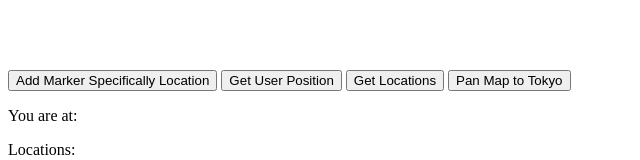
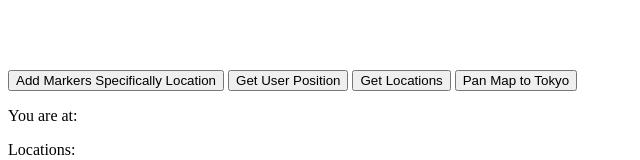
Before and after one commit to Valeriy-Kuvshinov/Travel-Tips, a plain HTML site: page index.html in a window 1280 px wide. Shown: the part 410-570 px from the top of the page, without its empty margins (0-640 px from the left). Drawn offline with Linux system fonts and the light colour scheme.

Commit message:
map grammar

```diff
--- a/index.html
+++ b/index.html
@@ -8,7 +8,7 @@
 <body>
     <h1>TravelTip Starter</h1>
     <div id="map" style="width: 100%; height: 400px;"></div>
-    <button onclick="onAddMarker()" class="btn-add-marker">Add Marker Specifically Location</button>
+    <button onclick="onAddMarker()" class="btn-add-marker">Add Markers Specifically Location</button>
     <button onclick="onGetUserPos()" class="btn-user-pos">Get User Position</button>
     <button onclick="onGetLocs()" class="btn-get-locs">Get Locations</button>
     <button onclick="onPanTo()"class="btn-pan">Pan Map to Tokyo</button>
```
